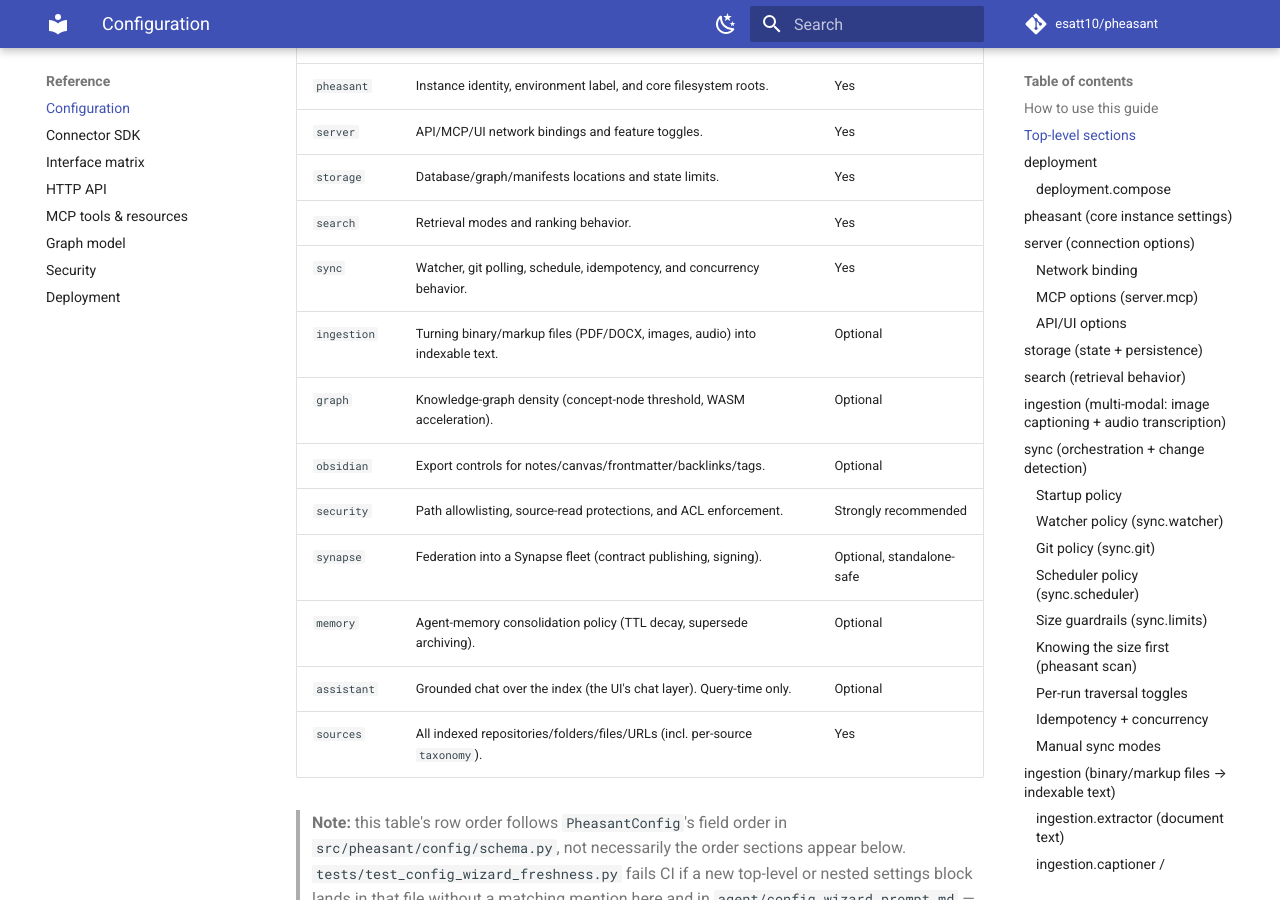
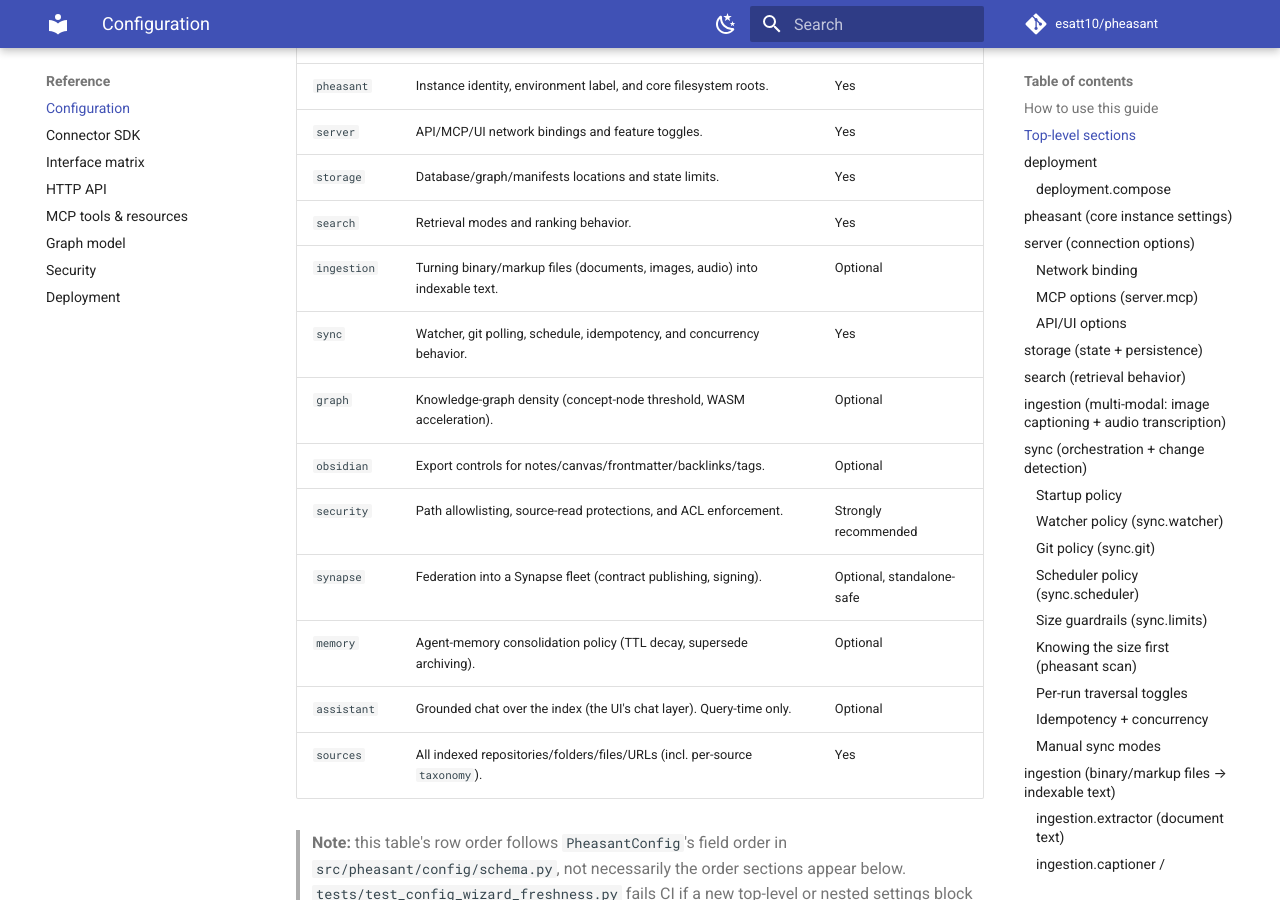
Before and after one commit to esatt10/SyncSage, an MkDocs documentation site: the page built from docs/configuration.md, in a window 1280 px wide and 900 px high, scrolled down 975 px. Built offline with MkDocs 1.6.1 and Material for MkDocs 9.7.7, drawn with Linux system fonts in a browser that asks for light colours; comment, search, counter and statistics services are not loaded.

Commit message:
Restore the section table's schema field order
The merge of main placed the `ingestion` row after `sync`, but the table's
own note directly below it says the row order follows `PheasantConfig`'s
field order in schema.py — where `ingestion` precedes `sync`. Also restores
the `---` rule between the `ingestion` and `graph` sections, which every
other section boundary in this file has, and widens the row's wording from
"PDF/DOCX" to "documents" now that seven formats extract.

Co-Authored-By: Claude Opus 5 <noreply@anthropic.com>
Claude-Session: https://claude.ai/code/session_01BPQVwQi8bxx4UnVpF1vWv9

```diff
--- a/docs/configuration.md
+++ b/docs/configuration.md
@@ -34,8 +34,8 @@ pheasant config show --effective --profile dev --config pheasant.yaml
 | `server` | API/MCP/UI network bindings and feature toggles. | Yes |
 | `storage` | Database/graph/manifests locations and state limits. | Yes |
 | `search` | Retrieval modes and ranking behavior. | Yes |
+| `ingestion` | Turning binary/markup files (documents, images, audio) into indexable text. | Optional |
 | `sync` | Watcher, git polling, schedule, idempotency, and concurrency behavior. | Yes |
-| `ingestion` | Turning binary/markup files (PDF/DOCX, images, audio) into indexable text. | Optional |
 | `graph` | Knowledge-graph density (concept-node threshold, WASM acceleration). | Optional |
 | `obsidian` | Export controls for notes/canvas/frontmatter/backlinks/tags. | Optional |
 | `security` | Path allowlisting, source-read protections, and ACL enforcement. | Strongly recommended |
@@ -406,6 +406,9 @@ See [Multi-modal ingest](how-to/multimodal-ingest.md) for the full walkthrough.
 
 `api_key_env` is the **name** of an environment variable; the key itself never
 lands in config or on disk.
+
+---
+
 ## `graph` (knowledge-graph density)
 
 | Key | Type | Default | Notes |
```
